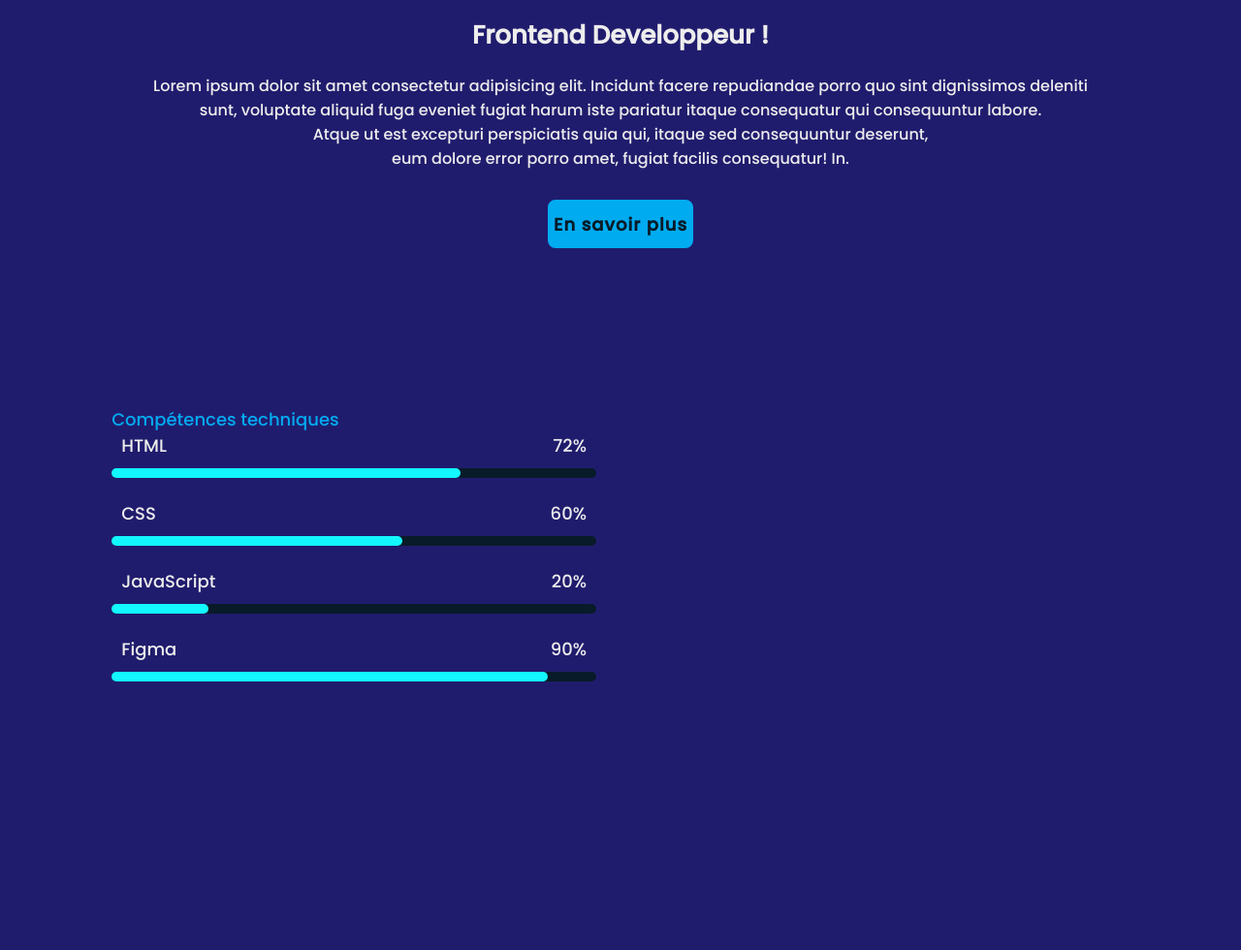
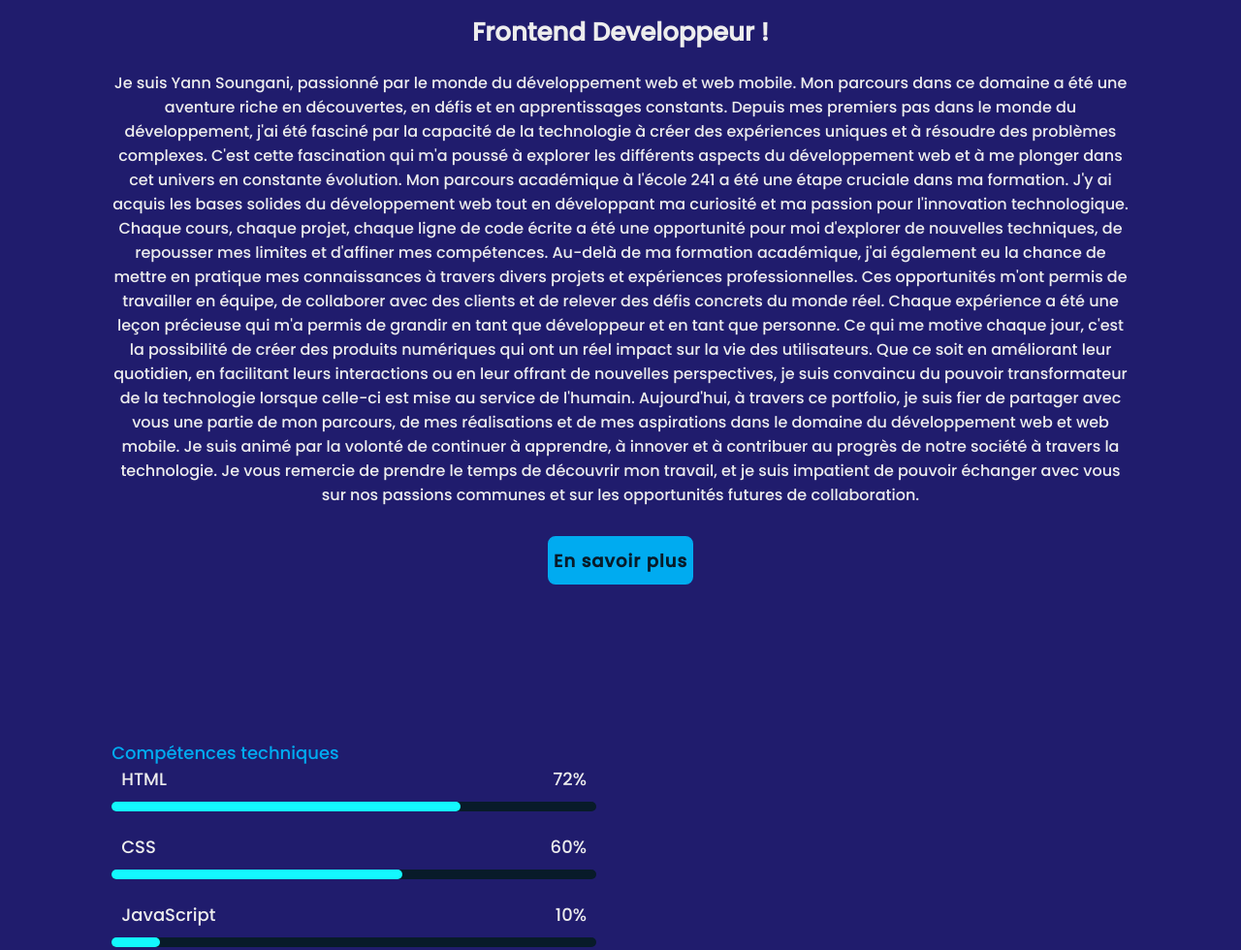
Before and after one commit to Yann615/Portfolio_2kopp, a plain HTML site: page index.html in a window 1280 px wide. Shown: the part 1281-2261 px from the top of the page at 97% size. Drawn offline with nearby package versions, Linux system fonts and the light colour scheme.

Commit message:
modif section

```diff
--- a/index.html
+++ b/index.html
@@ -19,8 +19,8 @@
         <a href="#acceuil" class="active">Acceuil</a>
         <a href="#a propos">A propos</a>
         <a href="#skills">Compétences</a>
-        <a href="#education">Education</a>
-        <a href="#contact">Contact</a>
+        <!-- <a href="#education">Education</a>
+        <a href="#contact">Contact</a> -->
        </nav>
     </header>
 
@@ -31,8 +31,7 @@
            <div class="animation-du-texte">
              <h3>Frontend Developpeur</h3>
            </div>
-           <p>Suspendisse potenti. Maecenas dapibus, quam ut sollicitudin egestas, <br />quam velit fringilla ligula, semper
-            lacinia nulla est quis urna. <br />Aenean hendrerit placerat sapien sed elementum.</p>
+           <p>Dans mon univers professionnel de développeur web, <br>chaque ligne de code devient une histoire,chaque design <br>une expérience, et chaque projet une invitation à explorer l'innovation <br>numérique sous toutes ses facettes.</p>
             <div class="btn-box">
               <a href="#" class="btn">Engagez-moi</a>
               <a href="#" class="btn">Parlons</a>
@@ -54,7 +53,19 @@
 
            <div class="à-propos-du-contenu">
               <h3>Frontend Developpeur !</h3>
-              <p>Lorem ipsum dolor sit amet consectetur adipisicing elit. Incidunt facere repudiandae porro quo sint dignissimos deleniti <br>sunt, voluptate aliquid fuga eveniet fugiat harum iste pariatur itaque consequatur qui consequuntur labore. <br>Atque ut est excepturi perspiciatis quia qui, itaque sed consequuntur deserunt, <br>eum dolore error porro amet, fugiat facilis consequatur! In.</p>
+              <p>Je suis Yann Soungani, passionné par le monde du développement web et web mobile. Mon parcours dans ce domaine a été une aventure riche en découvertes, en défis et en apprentissages constants.
+
+               Depuis mes premiers pas dans le monde du développement, j'ai été fasciné par la capacité de la technologie à créer des expériences uniques et à résoudre des problèmes complexes. C'est cette fascination qui m'a poussé à explorer les différents aspects du développement web et à me plonger dans cet univers en constante évolution.
+
+               Mon parcours académique à l'école 241 a été une étape cruciale dans ma formation. J'y ai acquis les bases solides du développement web tout en développant ma curiosité et ma passion pour l'innovation technologique. Chaque cours, chaque projet, chaque ligne de code écrite a été une opportunité pour moi d'explorer de nouvelles techniques, de repousser mes limites et d'affiner mes compétences.
+
+               Au-delà de ma formation académique, j'ai également eu la chance de mettre en pratique mes connaissances à travers divers projets et expériences professionnelles. Ces opportunités m'ont permis de travailler en équipe, de collaborer avec des clients et de relever des défis concrets du monde réel. Chaque expérience a été une leçon précieuse qui m'a permis de grandir en tant que développeur et en tant que personne.
+
+               Ce qui me motive chaque jour, c'est la possibilité de créer des produits numériques qui ont un réel impact sur la vie des utilisateurs. Que ce soit en améliorant leur quotidien, en facilitant leurs interactions ou en leur offrant de nouvelles perspectives, je suis convaincu du pouvoir transformateur de la technologie lorsque celle-ci est mise au service de l'humain.
+
+               Aujourd'hui, à travers ce portfolio, je suis fier de partager avec vous une partie de mon parcours, de mes réalisations et de mes aspirations dans le domaine du développement web et web mobile. Je suis animé par la volonté de continuer à apprendre, à innover et à contribuer au progrès de notre société à travers la technologie.
+
+               Je vous remercie de prendre le temps de découvrir mon travail, et je suis impatient de pouvoir échanger avec vous sur nos passions communes et sur les opportunités futures de collaboration.</p>
 
               <div class="btn-box btns">
                  <a href="#" class="btn">En savoir plus </a>
@@ -94,7 +105,7 @@
                <div class="skill-bar">
                   <div class="info">
                      <p>JavaScript</p>
-                     <p>20%</p>
+                     <p>10%</p>
                   </div>
                   <div class="bar">
                      <div class="javascript"></div>
--- a/style.css
+++ b/style.css
@@ -420,7 +420,7 @@ span {
   }
 
   .skill-bar .bar .javascript {
-    width: 20%;
+    width: 10%;
     animation: javascript 4s;
     background-color: #13f8fe;
     height: 100%;
```
